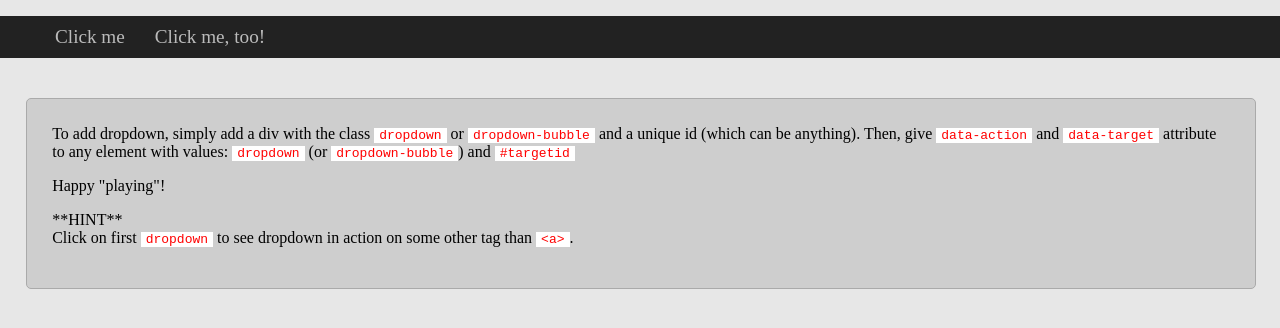
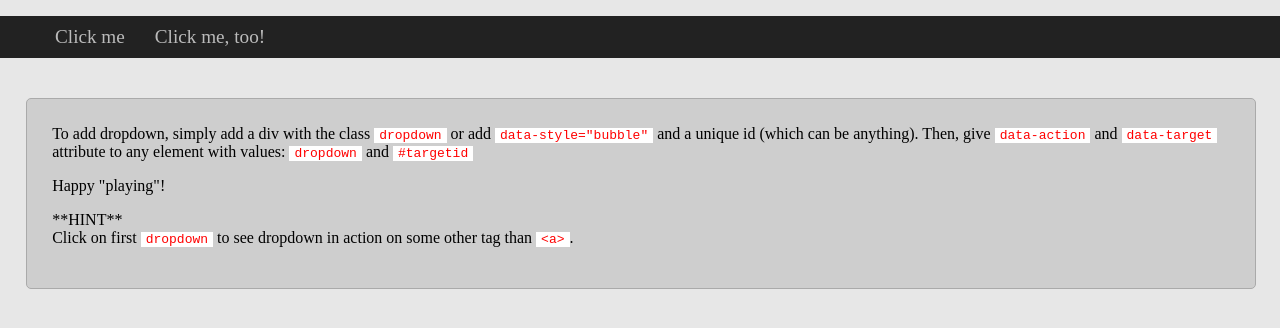
Before and after one commit to golubaca/simple-dropdown, a plain HTML site: page index.html in a window 1280 px wide. Shown: the top 328 px of the page. Drawn offline with nearby package versions, Linux system fonts and the light colour scheme.

Commit message:
Changed demo file

```diff
--- a/index.html
+++ b/index.html
@@ -14,7 +14,7 @@
       <li><a href="#" data-action="dropdown" data-style="bubble" data-target="#drop2">Click me, too!</a>
       </li>
   </ul>
-  <div class="description">To add dropdown, simply add a div with the class <code data-action="dropdown" data-style="bubble" data-target="#drop3">dropdown</code> or <code>dropdown-bubble</code> and a unique id (which can be anything). Then, give <code>data-action</code> and <code>data-target</code> attribute to any element with values: <code>dropdown</code> (or <code>dropdown-bubble</code>) and <code>#targetid</code>
+  <div class="description">To add dropdown, simply add a div with the class <code data-action="dropdown" data-style="bubble" data-target="#drop3">dropdown</code> or add <code>data-style="bubble"</code> and a unique id (which can be anything). Then, give <code>data-action</code> and <code>data-target</code> attribute to any element with values: <code>dropdown</code> and <code>#targetid</code>
 
       <p>Happy "playing"!</p>
       <p>**HINT**
```
